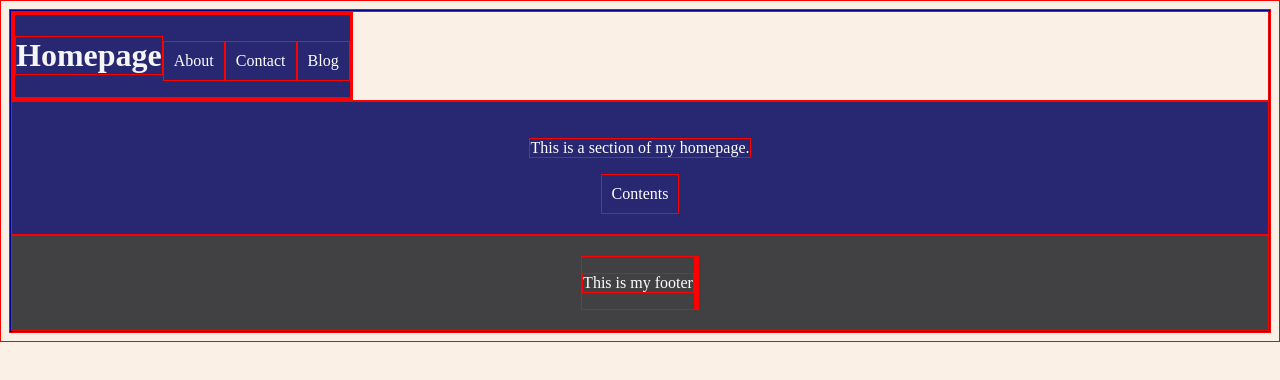
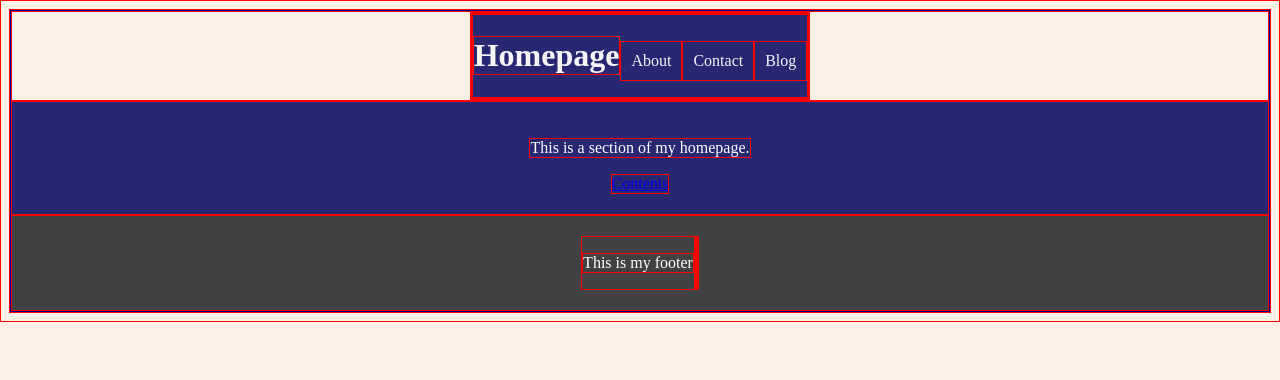
Before and after one commit to condude/my-website, a plain HTML site: page index.html in a window 1280 px wide. Drawn offline with Linux system fonts and the light colour scheme.

Commit message:
change div class and id in header divs, add flex display to all elements.

```diff
--- a/index.html
+++ b/index.html
@@ -12,10 +12,10 @@
                 <div class="home-nav-bar">
                     <div class="home-nav-wrap">
                         <div class="menu">
-                            <h1>Homepage</h1>
-                            <a href="/about.html">About</a>
-                            <a href="/contact.html">Contact</a>
-                            <a href="/blog.html">Blog</a>
+                            <h1 id="Homepage">Homepage</h1>
+                            <a class="menu-link" href="/about.html">About</a>
+                            <a class="menu-link" href="/contact.html">Contact</a>
+                            <a class="menu-link" href="/blog.html">Blog</a>
                         </div>
                     </div>
                 </div>
--- a/style.css
+++ b/style.css
@@ -2,7 +2,7 @@
     border: 1px solid red;
 }
 
-body {
+body {;
     background-color: linen;
 }
 
@@ -12,25 +12,44 @@ body {
     flex-direction: column;
 }
 
-.home-nav, .home-nav-bar{
+.home-nav {
     display: flex;
-    flex-direction: row;
+    justify-content:center;
+
 }
 
-h1 {
-    text-align: center;
-    color: whitesmoke;
+.home-nav-bar {
+    display: flex;
+    justify-content:space-between;
+
 }
 
-a {
-    color: white;
+.home-nav-wrap {
+    display: flex;
+    justify-content:space-between;
+
+}
+
+#Homepage {
+    display: flex;
+    color:whitesmoke;
+    text-align: center;
+    justify-content:space-between;
+
+}
+
+.menu-link {
+    display: flex;
+    color: whitesmoke;
     text-decoration: none;
     padding: 10px;
+    justify-content:space-between;
+
 }
 
 .menu {
     display: flex;
-    justify-content: center;
+    justify-content: space-between;
     flex-wrap: nowrap;
     align-items: baseline;
     background-color: rgb(39, 39, 114);
```
